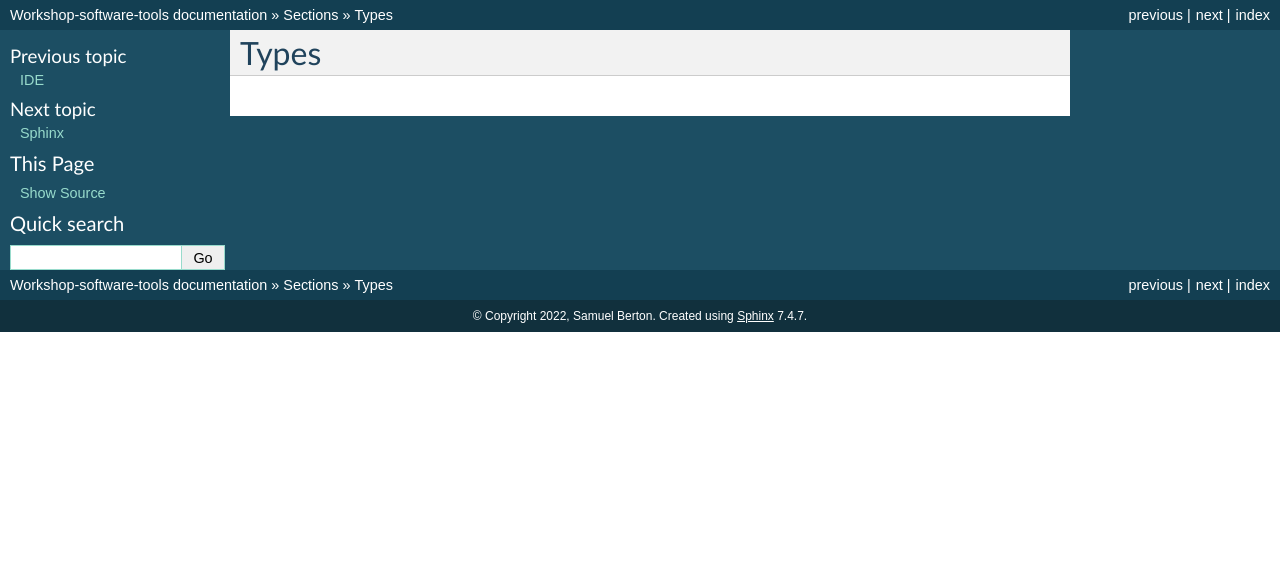
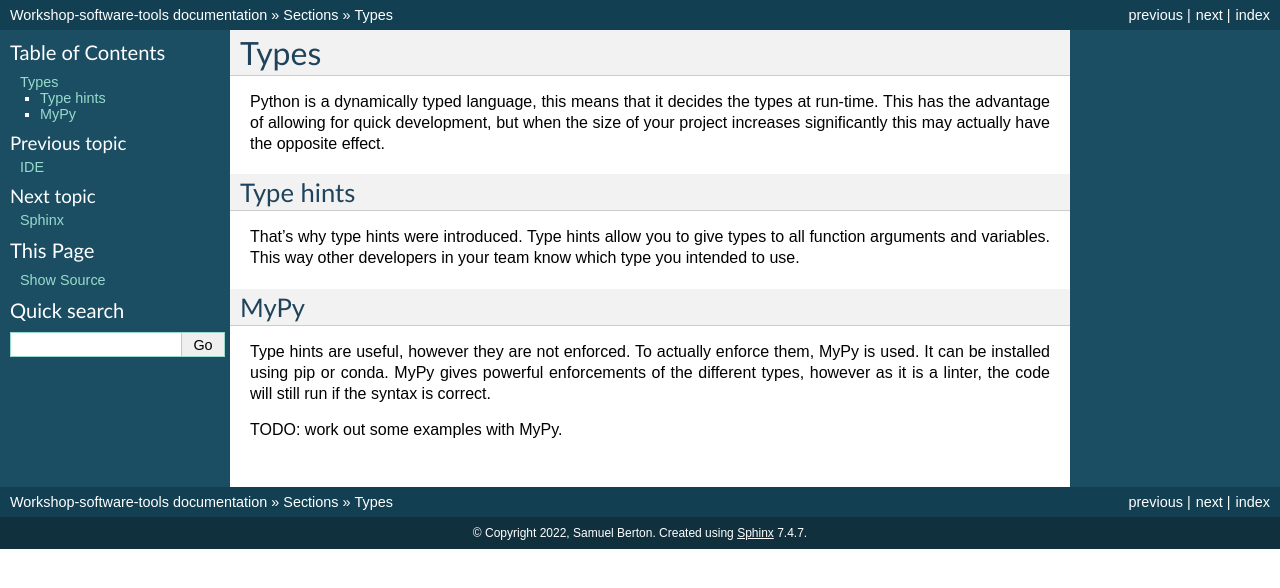
Before and after one commit to samuBe/workshop-software-tools, a Sphinx documentation site: the page built from docs/sections/types/types.rst, in a window 1280 px wide. Shown: the top 588 px of the page. Built offline with Sphinx 7.4.7, drawn with Linux system fonts in a browser that asks for light colours.

Commit message:
added some text to the types and ide sections

```diff
--- a/docs/sections/types/types.rst
+++ b/docs/sections/types/types.rst
@@ -1,2 +1,16 @@
 Types
 =====
+
+Python is a dynamically typed language, this means that it decides the types at run-time. This has the advantage of allowing for quick development, but when the size of your project increases significantly this may actually have the opposite effect.
+
+Type hints
+----------
+
+That's why type hints were introduced. Type hints allow you to give types to all function arguments and variables. This way other developers in your team know which type you intended to use.
+
+MyPy
+----
+
+Type hints are useful, however they are not enforced. To actually enforce them, MyPy is used. It can be installed using pip or conda. MyPy gives powerful enforcements of the different types, however as it is a linter, the code will still run if the syntax is correct.
+
+TODO: work out some examples with MyPy.
```
Also changed, not shown: docs/sections/IDE/IDE.rst (+8 -0 lines).
